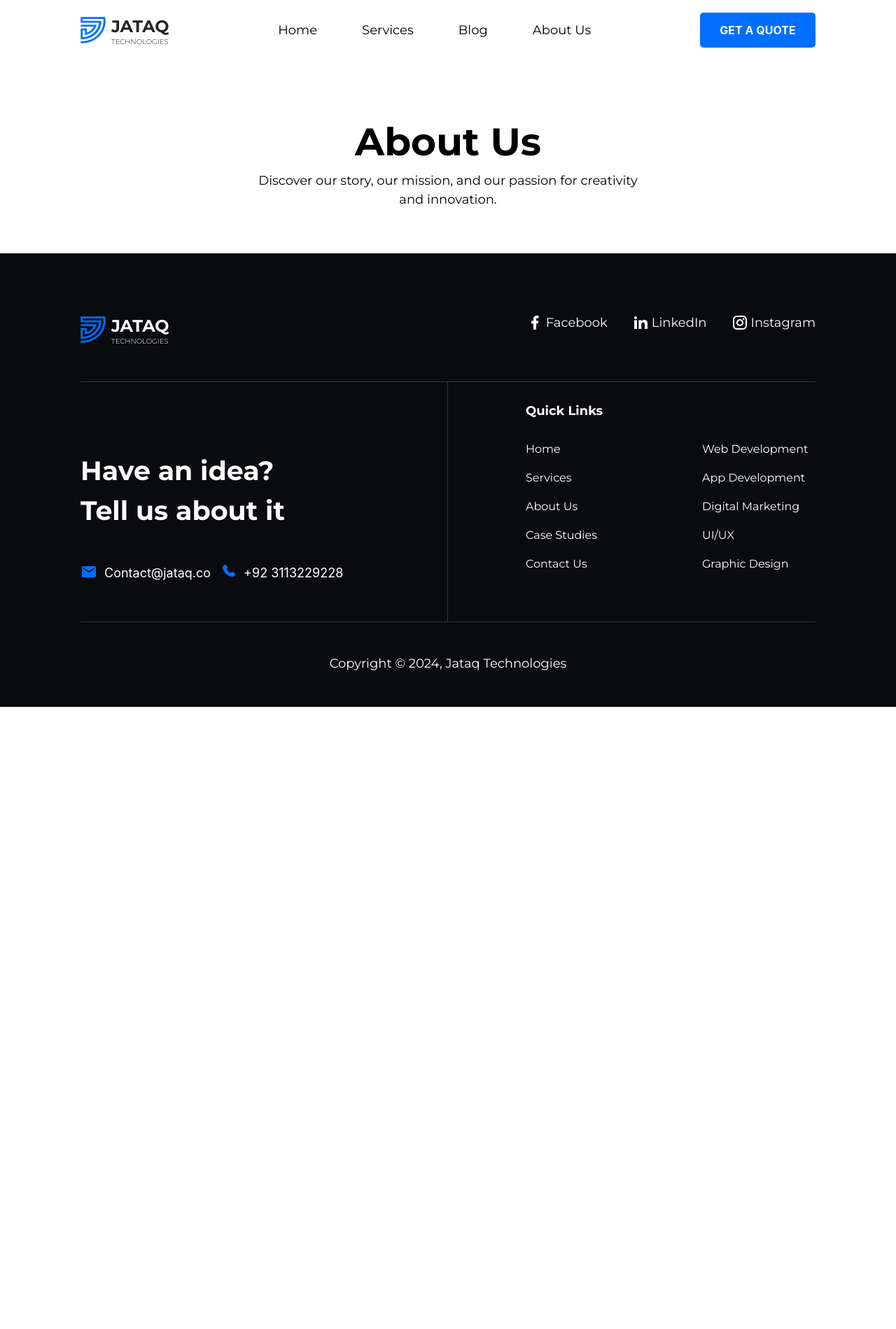
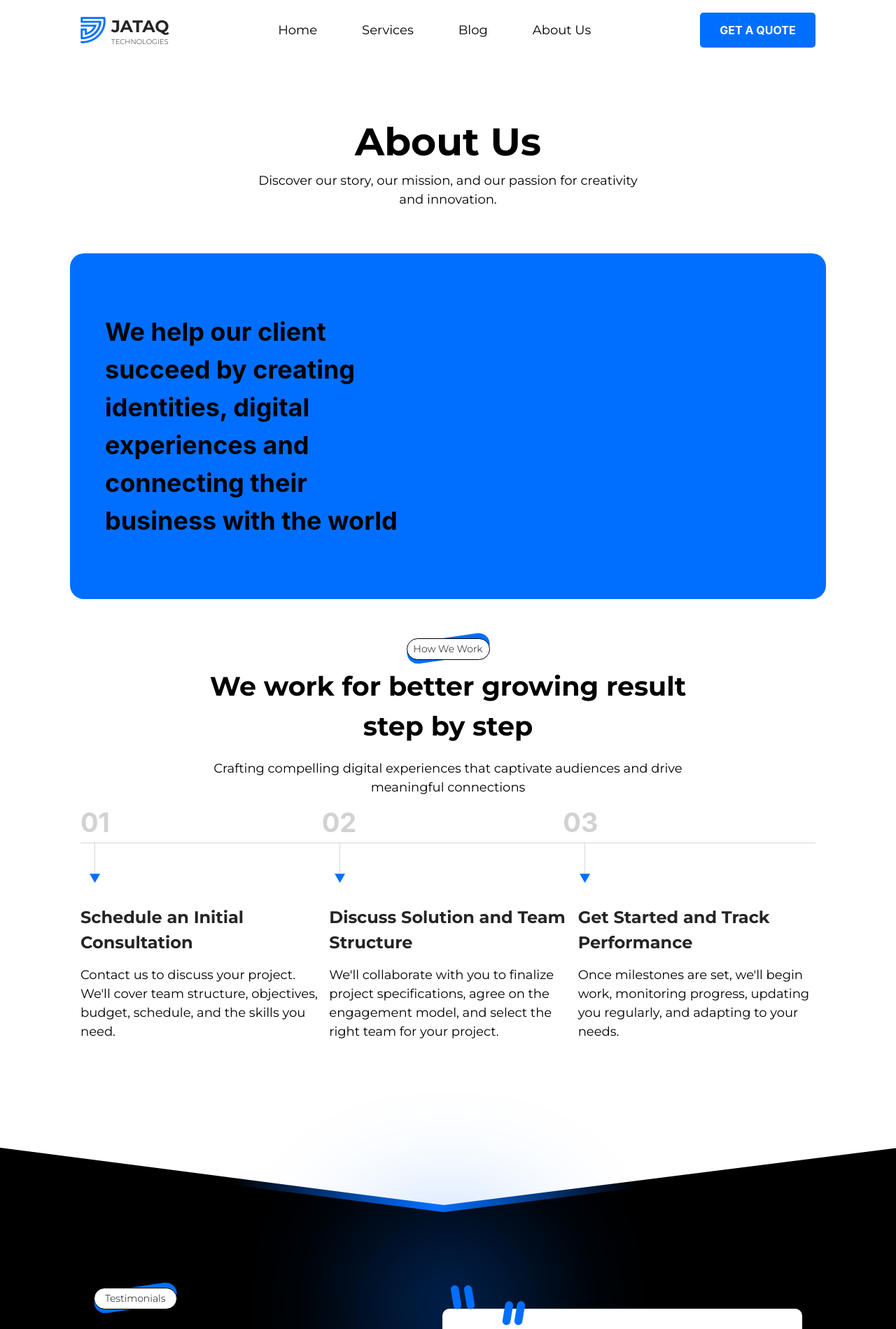
Before and after one commit to mudassir7732/Jataq-Technologies, a React (Create React App) app: page /about in a window 1280 px wide. Shown: the top 1899 px of the page at 70% size. Before the commit the page ends 1010 px from the top, so only its background shows below. Built offline with nearby package versions, Linux system fonts and the light colour scheme.

Commit message:
Created New Page

```diff
--- a/src/pages/about/index.tsx
+++ b/src/pages/about/index.tsx
@@ -1,14 +1,35 @@
 import { FC } from "react";
+import Testimonials from "../../sections/testimonials";
+import ServicesBar from "../../sections/services-bar";
+import WorkMethod from "../../sections/how-we-work";
 
 const About: FC = () => {
     return (
         <div className="flex flex-col">
-            <p className="text-[55px] font-[700] mx-auto font-[Montserrat] text-[#000000] mt-[76px]">
-                About Us
-            </p>
-            <p className="text-[18px] font-[400] max-w-[567px] mx-auto text-center font-[Montserrat] mb-[63px]">
-                Discover our story, our mission, and our passion for creativity and innovation.
-            </p>
+            <div className='px-[100px]'>
+                <p className="text-[55px] font-[700] mx-auto text-center font-[Montserrat] text-[#000000] mt-[76px]">
+                    About Us
+                </p>
+                <p className="text-[18px] font-[400] max-w-[567px] mx-auto text-center font-[Montserrat] mb-[63px]">
+                    Discover our story, our mission, and our passion for creativity and innovation.
+                </p>
+
+                <div className="bg-[#006fff] min-h-[398px] rounded-[20px]">
+                    <div className="w-1/2 flex px-[50px] py-[85px]">
+                        <p className="text-[36px] font-[700]">
+                            We help our client succeed by creating identities, digital experiences and connecting their business with the world
+                        </p>
+                    </div>
+                    <div className="w-1/2">
+
+                    </div>
+                </div>
+
+            </div>
+
+            <WorkMethod />
+            <Testimonials />
+            <ServicesBar />
         </div>
     )
 }
```
Also changed, not shown: public/assets/images/image 1.png (added), src/pages/services/index.tsx (added), src/pages/services/styles.ts (added).
